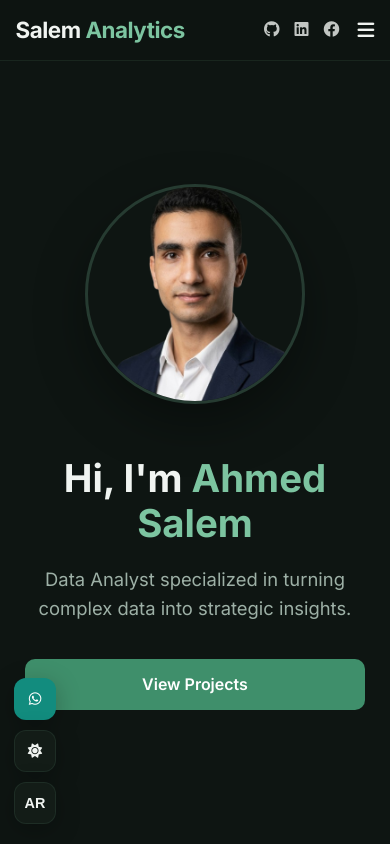
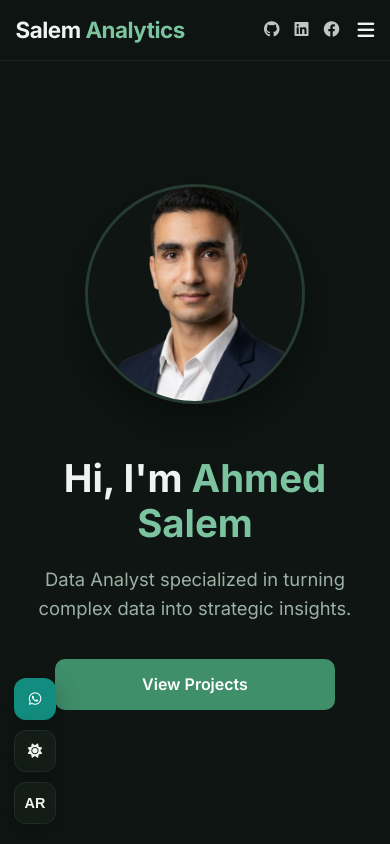
Before and after one commit to salemAnalytics/Portfolio, a plain HTML site: page index.html in a window 390 px wide. Shown: the top 844 px of the page. Drawn offline with nearby package versions, Linux system fonts and the light colour scheme.

Commit message:
Restore original CSS styles and variables

```diff
--- a/css/style.css
+++ b/css/style.css
@@ -235,7 +235,7 @@ a:focus-visible, button:focus-visible {
     .nav-links li { margin: 10px 0; }
 
     .hero { padding: 100px 0 50px; }
-    .hero-btns { flex-direction: column; width: 100%; max-width: 340px; margin: 0 auto; }
+    .hero-btns { flex-direction: column; width: 100%; max-width: 280px; margin: 0 auto; }
     .btn { width: 100%; }
     .hero-image img { width: 220px; height: 220px; }
 
```
